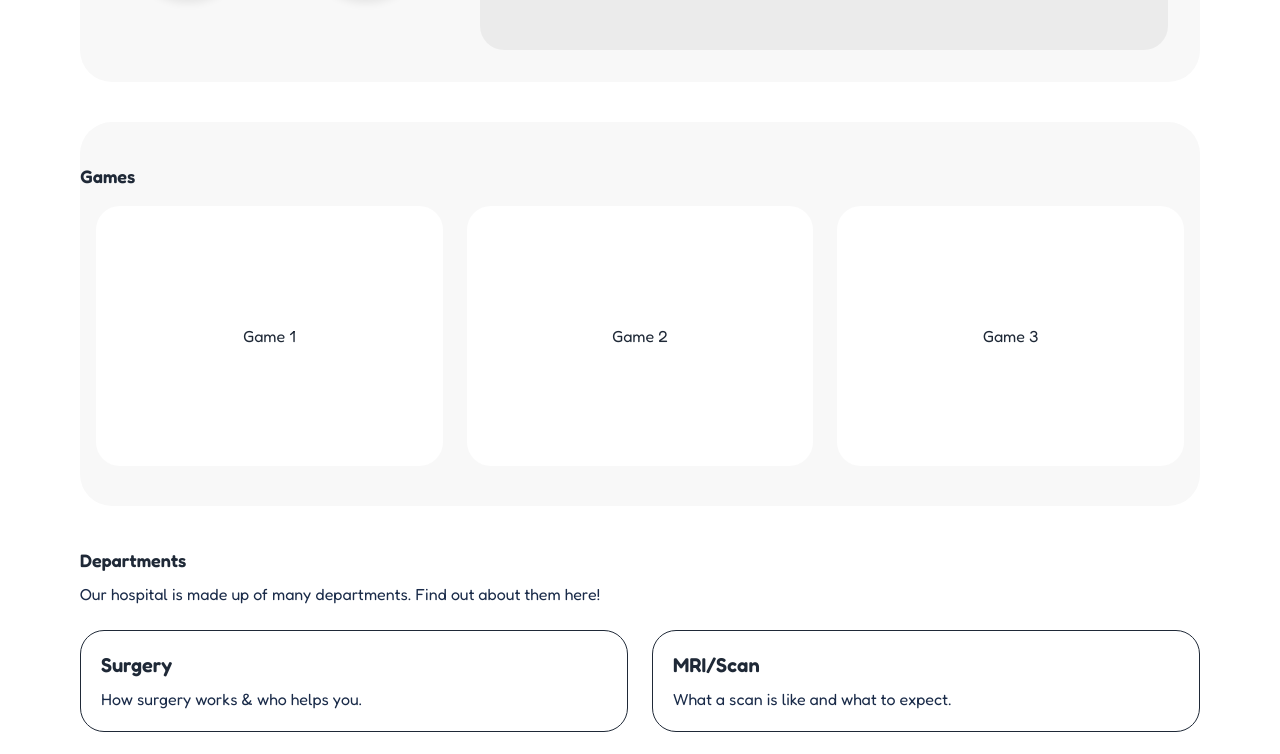
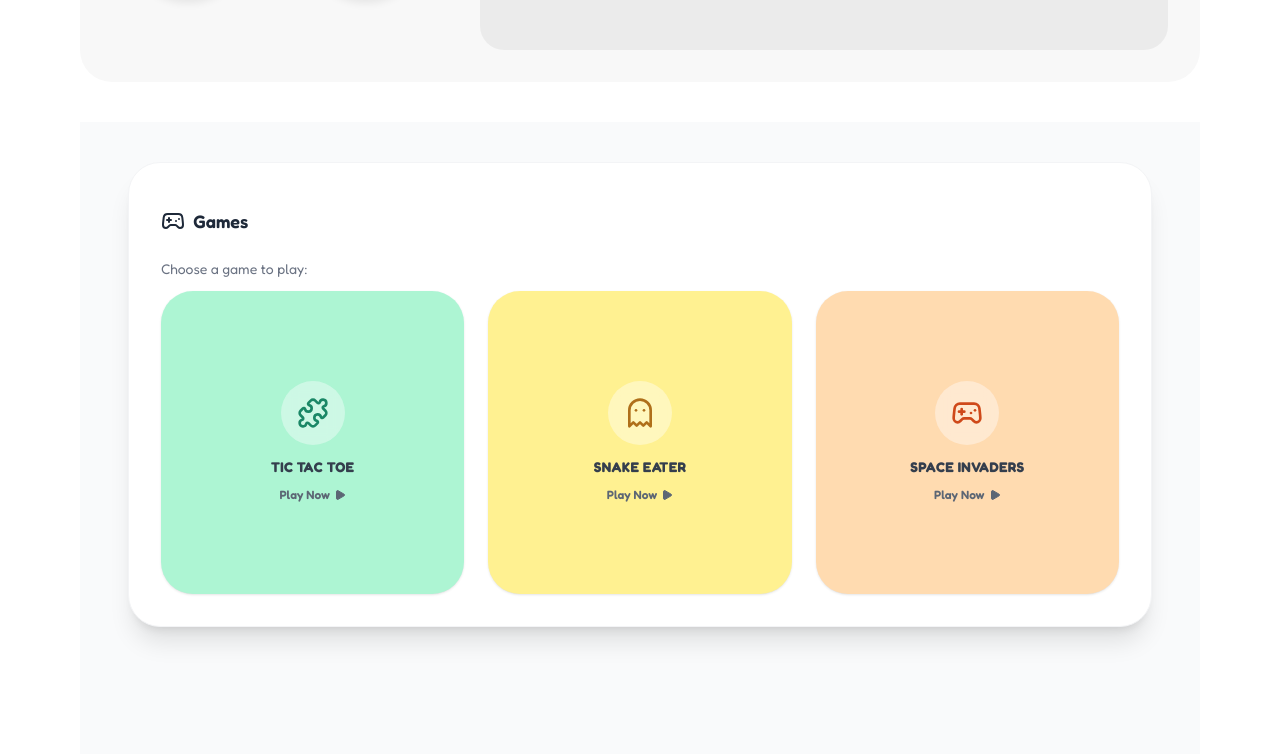
Before and after one commit to catpat88/kids_patient_portal_app, a React (Vite) app: page / in a window 1280 px wide. Shown: the part 2304-3058 px from the top of the page. Built offline with nearby package versions, Linux system fonts and the light colour scheme.

Commit message:
games updated

```diff
--- a/package.json
+++ b/package.json
@@ -10,11 +10,7 @@
     "preview": "vite preview"
   },
   "dependencies": {
-<<<<<<< HEAD
     "mysql": "^2.18.1",
-=======
-    "lucide-react": "^0.553.0",
->>>>>>> a14cee9df8fce42a2f9028207d3cd8d56f8f3336
     "react": "^19.1.1",
     "react-dom": "^19.1.1",
     "react-router-dom": "^7.9.5"
--- a/src/components/Games.jsx
+++ b/src/components/Games.jsx
@@ -1,13 +1,78 @@
-export default function Games() {
+import React from 'react';
+import { Gamepad2, Ghost, Puzzle, Play } from 'lucide-react';
+
+export default function GamesList() {
+  // 1. DATA
+  const games = [
+    {
+      id: 1,
+      title: "Tic Tac Toe",
+      description: "Classic strategy game for two players.",
+      icon: <Puzzle className="w-8 h-8 text-emerald-700" />,
+      color: "bg-emerald-200", // approximating 'mintGreen'
+      link: "https://playtictactoe.org/"
+    },
+    {
+      id: 2,
+      title: "Snake Eater",
+      description: "Navigate the grid and grow without hitting walls.",
+      icon: <Ghost className="w-8 h-8 text-yellow-700" />,
+      color: "bg-yellow-200", // approximating 'sunnyYellow'
+      link: "https://playsnake.org/"
+    },
+    {
+      id: 3,
+      title: "Space Invaders",
+      description: "Defend Earth from waves of alien invaders.",
+      icon: <Gamepad2 className="w-8 h-8 text-orange-700" />,
+      color: "bg-orange-200", // approximating 'peach'
+      link: "https://freeinvaders.org/"
+    }
+  ];
+
   return (
-    <section id="games" className=" bg-card scroll-mt-24 py-10 rounded-3xl">
-      <h2 className="text-lg font-semibold">Games</h2>
-      <div className=" px-4 mt-4 grid gap-6 sm:grid-cols-2 lg:grid-cols-3">
-        {Array.from({ length: 3 }).map((_, i) => (
-          <a key={i} href="#" className="rounded-2xl aspect-[4/3] bg-white grid place-items-center hover:shadow-soft">
-            Game {i + 1}
-          </a>
-        ))}
+    <section id="games" className="scroll-mt-24 py-10 bg-gray-50 min-h-screen flex justify-center">
+      <div className="w-full max-w-5xl rounded-3xl bg-white shadow-xl p-6 md:p-8 border border-gray-100 h-fit">
+
+        {/* HEADER */}
+        <div className="flex flex-row gap-2 py-3 items-center">
+          <Gamepad2 className="w-6 h-6 text-gray-800" />
+          <h2 className="text-lg font-semibold text-gray-800">Games</h2>
+        </div>
+        <h3 className="text-sm py-3 text-gray-500">Choose a game to play:</h3>
+
+        {/* SINGLE ROW LAYOUT - Updated to grid-cols-3 for even spacing */}
+        <div className="grid grid-cols-1 md:grid-cols-3 gap-6">
+           {games.map((game) => (
+             <a
+               href={game.link}
+               target="_blank"
+               rel="noopener noreferrer"
+               key={game.id}
+               className={`
+                 aspect-square rounded-3xl shadow-sm hover:-translate-y-1 transition-all duration-300
+                 flex flex-col items-center justify-center gap-3 p-4 group
+                 ${game.color}
+                 opacity-90 hover:opacity-100 hover:shadow-md
+               `}
+             >
+               {/* Icon Container */}
+               <div className="bg-white/40 p-4 rounded-full backdrop-blur-sm group-hover:scale-110 transition-transform duration-300">
+                  {game.icon}
+               </div>
+
+               {/* Text Content */}
+               <div className="text-center">
+                  <span className="block text-sm font-bold text-gray-800 uppercase tracking-wide mb-1">
+                    {game.title}
+                  </span>
+                  <span className="inline-flex items-center gap-1 text-xs font-semibold text-gray-600 group-hover:text-gray-900">
+                    Play Now <Play className="w-3 h-3 fill-current" />
+                  </span>
+               </div>
+             </a>
+           ))}
+        </div>
       </div>
     </section>
   );
```
Also changed, not shown: 1 other file (tests, documents, lock files or other folders).
